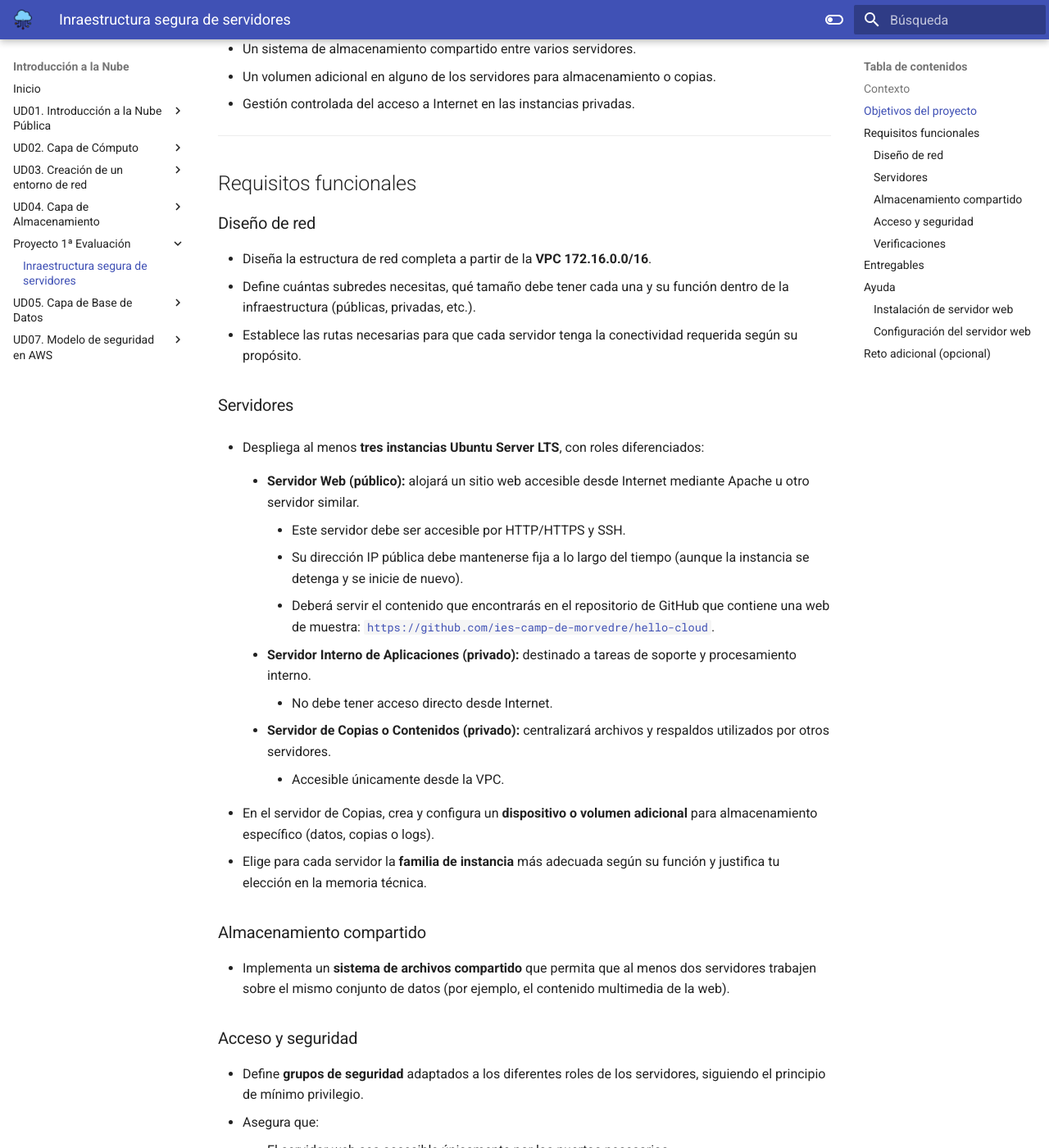
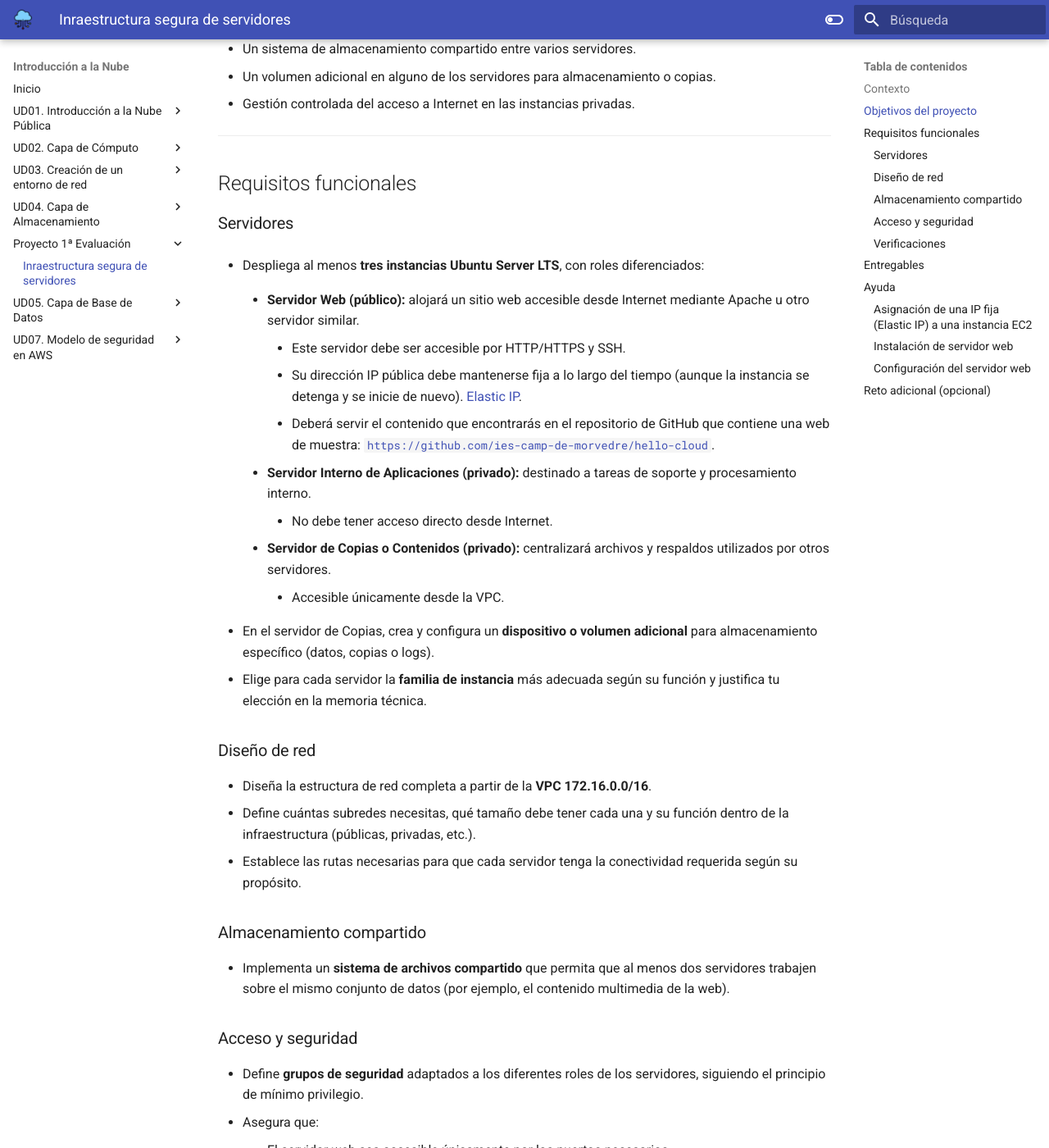
Before and after one commit to IES-CAMP-DE-MORVEDRE/optativa-cloud, an MkDocs documentation site: the page built from docs/pr01/pr01.md, in a window 1280 px wide and 1400 px high, scrolled down 654 px. Shown: the whole window at 82% size. Built offline with MkDocs 1.6.1 and Material for MkDocs 9.7.7, drawn with Linux system fonts in a browser that asks for light colours; some of the changed text lies outside the part shown.

Commit message:
IP elástica

```diff
--- a/docs/pr01/pr01.md
+++ b/docs/pr01/pr01.md
@@ -36,7 +30,7 @@ Implementar una infraestructura propia en AWS que contemple:
     * **Servidor Web (público):** alojará un sitio web accesible desde Internet mediante Apache u otro servidor similar.
 
         - Este servidor debe ser accesible por HTTP/HTTPS y SSH.
-        - Su dirección IP pública debe mantenerse fija a lo largo del tiempo (aunque la instancia se detenga y se inicie de nuevo).
+        - Su dirección IP pública debe mantenerse fija a lo largo del tiempo (aunque la instancia se detenga y se inicie de nuevo). [Elastic IP](./elasticip.md).
         - Deberá servir el contenido que encontrarás en el repositorio de GitHub que contiene una web de muestra:
     [`https://github.com/ies-camp-de-morvedre/hello-cloud`](https://github.com/IES-CAMP-DE-MORVEDRE/hello-cloud).
 
@@ -48,6 +42,12 @@ Implementar una infraestructura propia en AWS que contemple:
 
 * En el servidor de Copias, crea y configura un **dispositivo o volumen adicional** para almacenamiento específico (datos, copias o logs).
 * Elige para cada servidor la **familia de instancia** más adecuada según su función y justifica tu elección en la memoria técnica.
+
+### Diseño de red
+
+* Diseña la estructura de red completa a partir de la **VPC 172.16.0.0/16**.
+* Define cuántas subredes necesitas, qué tamaño debe tener cada una y su función dentro de la infraestructura (públicas, privadas, etc.).
+* Establece las rutas necesarias para que cada servidor tenga la conectividad requerida según su propósito.
 
 ### Almacenamiento compartido
 
@@ -62,6 +62,7 @@ Implementar una infraestructura propia en AWS que contemple:
     * El servidor web sea accesible únicamente por los puertos necesarios.
     * Los servidores privados puedan comunicarse entre ellos y con el servidor web según sus necesidades.
     * No exista acceso SSH directo desde Internet a los servidores privados.
+
 * Durante el proceso de despliegue y configuración, **las instancias privadas deben poder acceder a Internet para instalar y actualizar paquetes**.
     * Con el fin de economizar costos,tras la puesta en marcha del entorno, el acceso a Internet desde las máquinas internas deberá quedar deshabilitado.
 
@@ -96,6 +97,10 @@ El proyecto debe incluir:
 
 ## Ayuda
 
+### Asignación de una IP fija (**Elastic IP**) a una instancia EC2
+
+Para crear y asignar una IP Elástica a una máquina EC2 puedes seguir [este manual](./elasticip.md).
+
 ### Instalación de servidor web
 
 El servicio del servidor web se deberá instalar en el momento de creación de la instancia.
```
Also changed, not shown: other parts of docs/pr01/pr01.md (+0 -6 lines), docs/pr01/elasticip.md (added, +54 -0 lines), docs/images/pr01/ip01.png (added), docs/images/pr01/ip02.png (added), docs/images/pr01/ip03.png (added), docs/images/pr01/ip04.png (added).
